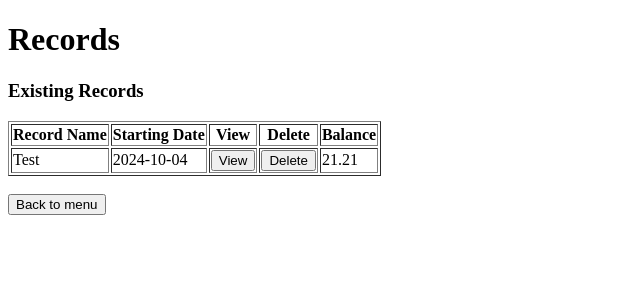
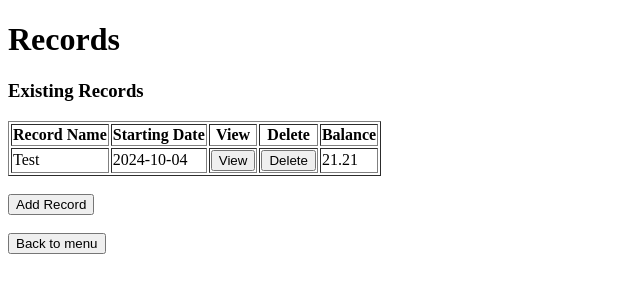
Before and after one commit to EthanMoreta/Finance-Database, a Flask app: page /record in a window 1280 px wide. Shown: the top 300 px of the page, without its empty margins (0-640 px from the left). Run offline with Flask 3, Linux system fonts and the light colour scheme; data comes from the database, SQL or seed files in the repository.

Commit message:
Ability to add records

```diff
--- a/app.py
+++ b/app.py
@@ -34,7 +34,7 @@ def bank_account_search():
     for account in accounts:
         cursor.execute("SELECT get_account_balance(%s)", (account['account_number'],))
         balances.append(cursor.fetchone())
-        conn.close()
+    conn.close()
     balances = [list(item.values())[0] for item in balances]
 
     conn.close()
@@ -84,7 +84,7 @@ def record():
     for record in records:
         cursor.execute("SELECT get_record_balance(%s)", (record['record_name'],))
         balances.append(cursor.fetchone())
-        conn.close()
+    conn.close()
     balances = [list(item.values())[0] for item in balances]
     return render_template('record.html', records=records, balances=balances)
 
@@ -161,6 +161,29 @@ def add_movement_form():
     conn.close()
     return redirect('/movement')
 
+@app.route('/add_record')
+def add_record():
+    return render_template('add_record.html')
+
+@app.route('/add_record_form', methods=['POST'])
+def add_record_form():
+    record_name = request.form['record_name']
+    start_date = request.form['date']
+
+    conn = mysql.connector.connect(**db_config)
+    cursor = conn.cursor()
+    query = """ SELECT MAX(record_id) FROM record """
+    cursor.execute(query)
+    record_id = cursor.fetchone()
+    query = """
+        INSERT INTO record (record_id, record_name, start_date)
+        VALUES (%s, %s, %s)
+    """
+    cursor.execute(query, (record_id[0]+1, record_name, start_date))
+    conn.commit()
+    conn.close()
+    return redirect('/record')
+
 # Ruta para eliminar un registro
 @app.route('/delete_account/<int:account_number>')
 def delete_account(account_number):
--- a/tasks.txt
+++ b/tasks.txt
@@ -1,4 +1,2 @@
-- Make an option to check and add movements
-- Allow to add new records
 - Allow to add movements to records
 - Add some more features and start to style with css
--- a/templates/bank_account_search.html
+++ b/templates/bank_account_search.html
@@ -37,9 +37,9 @@
                     </form>
                     <!-- Actualización pendiente con otro formulario -->
                 </td>
-            {% endfor %}
-            {% for balance in balances %}
-            <td>{{ balance }}</td>
+                {% endfor %}
+                {% for balance in balances %}
+                <td>{{ balance }}</td>
             </tr>
             {% endfor %}
         </tbody>
--- a/templates/index.html
+++ b/templates/index.html
@@ -9,6 +9,7 @@
             font-family: Arial, sans-serif;
             text-align: center;
             margin: 50px;
+            /* background-color: #828282;*/
         }
         h1 {
             color: #333;
--- a/templates/record.html
+++ b/templates/record.html
@@ -36,9 +36,9 @@
                     </form>
                     <!-- Actualización pendiente con otro formulario -->
                 </td>
-            {% endfor %}
-            {% for balance in balances %}
-            <td>{{ balance }}</td>
+                {% endfor %}
+                {% for balance in balances %}
+                <td>{{ balance }}</td>
             </tr>
             {% endfor %}
         </tbody>
@@ -46,6 +46,11 @@
 </body>
 </html>
 <br>
+<a href="/add_record">
+    <button type="button">Add Record</button>
+</a>
+<br>
+<br>
 <a href="/">
     <button type="button">Back to menu</button>
 </a>
```
Also changed, not shown: templates/add_record.html (added, +25 -0 lines).
